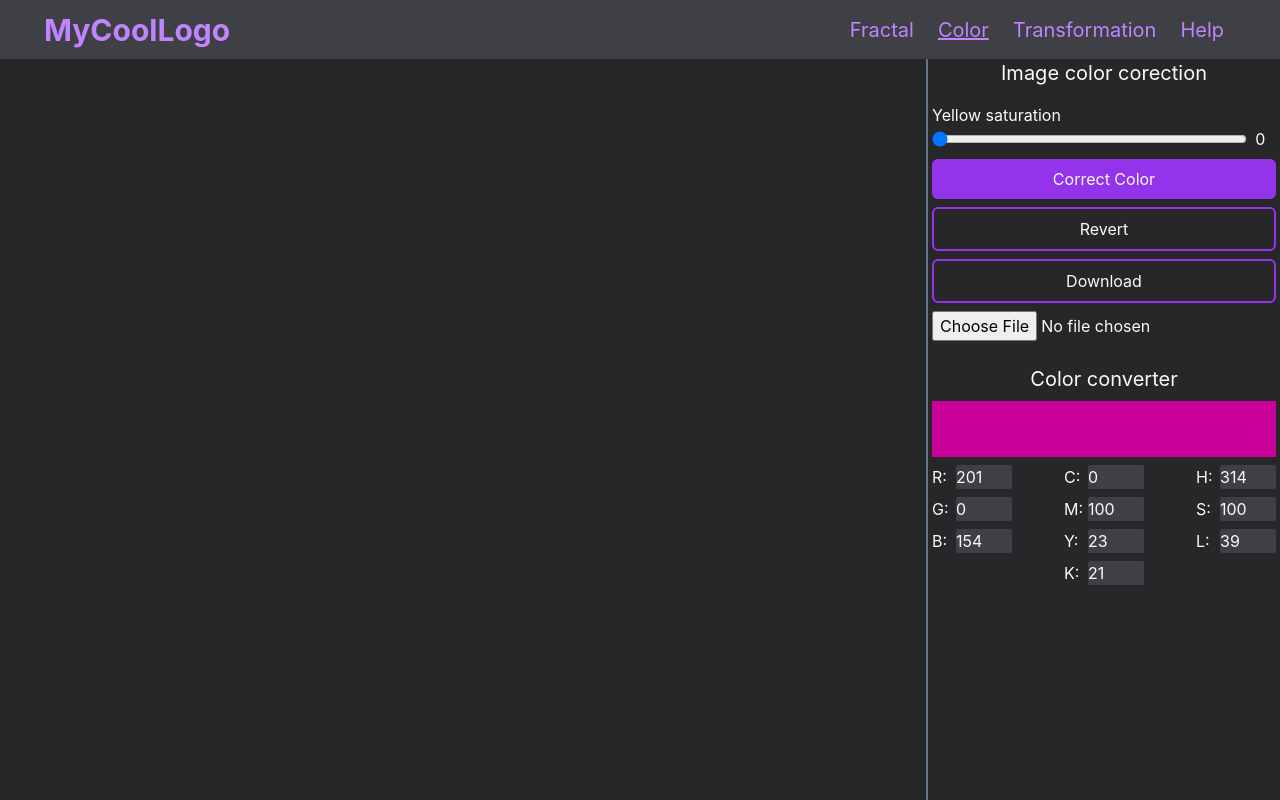
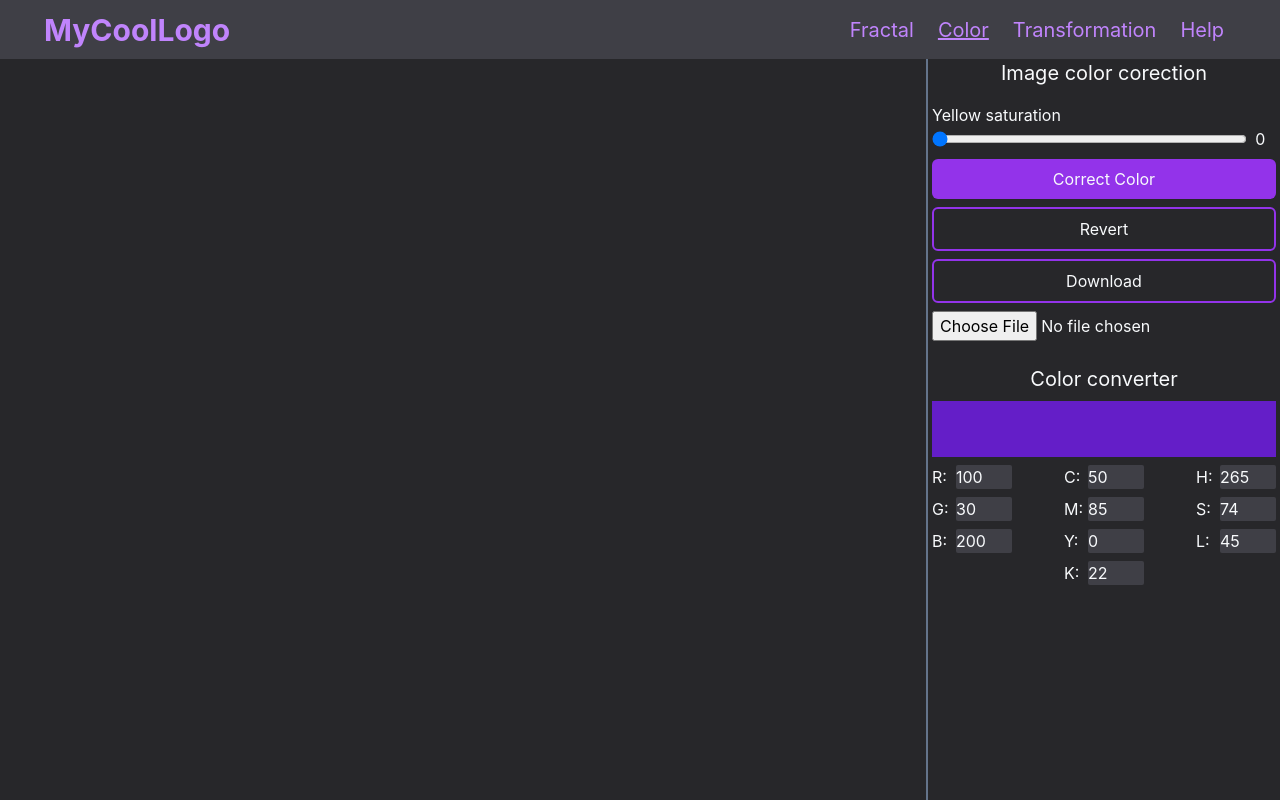
Before and after one commit to RomanAntonyk/computer-graphic-project, a React (Create React App) app: page /color in a window 1280 px wide. Built offline with nearby package versions, Linux system fonts and the light colour scheme.

Commit message:
Add Setting Container

```diff
--- a/src/components/ColorConverter/ColorConverter.jsx
+++ b/src/components/ColorConverter/ColorConverter.jsx
@@ -1,10 +1,10 @@
 
 import { useState } from 'react'
 import ColorInput from './ColorInput'
-import Color from 'color';
 
-const ColorConverter = () => {
-     const [color, setColor] = useState(new Color({r:201, g:0, b:154}));
+const ColorConverter = ({colorVal}) => {
+     const [color, setColor] = useState(colorVal);
+
 
 
   return (
--- /dev/null
+++ b/src/components/Containers/Settings.jsx
@@ -0,0 +1,11 @@
+import React from 'react'
+
+const Settings = ({children}) => {
+  return (
+    <div className={'w-96 flex flex-col gap-6 border-slate-500 border-l-2 px-1 h-full'} >
+        {children}
+    </div>
+  )
+}
+
+export default Settings
--- a/src/components/Pages/Color.jsx
+++ b/src/components/Pages/Color.jsx
@@ -4,6 +4,7 @@ import PrimaryButton from '../UI/PrimaryButton'
 import OutlinedButton from '../UI/OutlinedButton'
 import Range from '../UI/Range'
 import Color from 'color'
+import Settings from '../Containers/Settings'
 
 function ColorPage() {
   const[coef, setCoef] = useState(0);
@@ -19,21 +20,17 @@ function ColorPage() {
 
   function handleImage(e) {
     var reader = new FileReader();
-    const cvs = canvas.current;
-    const ctx = cvs.getContext("2d");
-
-    reader.onload = function (event) {
+    reader.readAsDataURL(e.target.files[0]);
+    reader.onload = () => {
         var img = new Image();
-        img.src = event.target.result;
+        img.src = reader.result;
         img.onload = function () {
             imgRef.current = img;
-            drawImage(ctx, img);
-
+            drawImage(canvas.current.getContext('2d'), img);
         }
 
     }
 
-    reader.readAsDataURL(e.target.files[0]);
   }
 
   const revert =()=>{
@@ -72,7 +69,7 @@ function ColorPage() {
       <div className='w-full flex justify-center items-center'>
         <canvas ref={canvas}></canvas>
       </div>
-      <div className={'w-96 flex flex-col gap-6 border-slate-500 border-l-2 px-1 h-full'} >
+      <Settings>
         <div className='flex flex-col gap-2'>
           <h1 className='text-xl mb-2 text-center'>Image сolor corection</h1>
           <Range label={'Yellow saturation'} min={0} max={100} value={coef} onChange={setCoef}/>
@@ -84,10 +81,10 @@ function ColorPage() {
         </div>
         <div>
            <h1 className='text-xl mb-2 text-center'>Color converter</h1>
-          <ColorConverter/>
+          <ColorConverter colorVal={new Color({r: 100, g: 30, b: 200})}/>
         </div>
 
-      </div>
+      </Settings>
 
     </div>
   )
```
